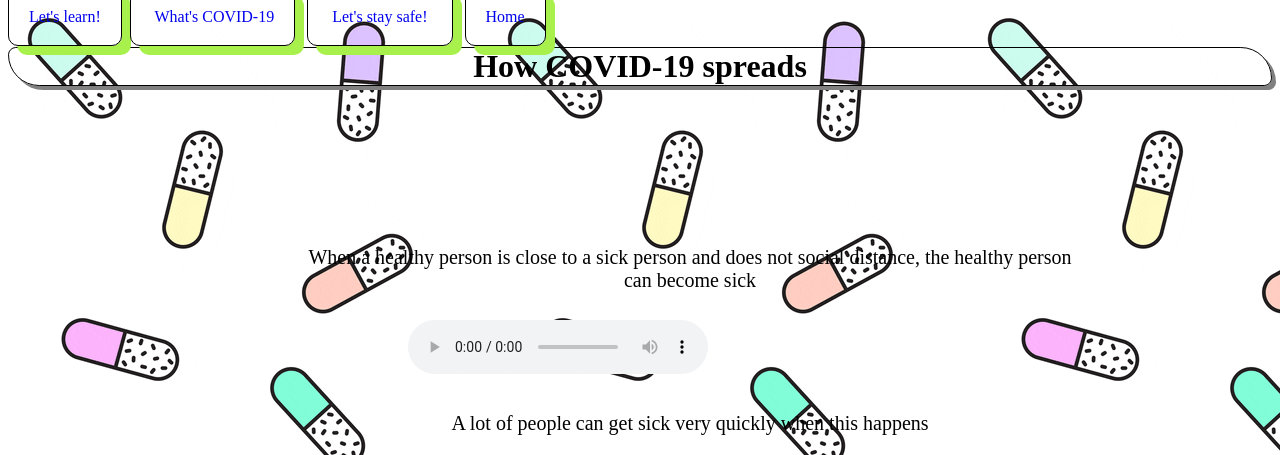
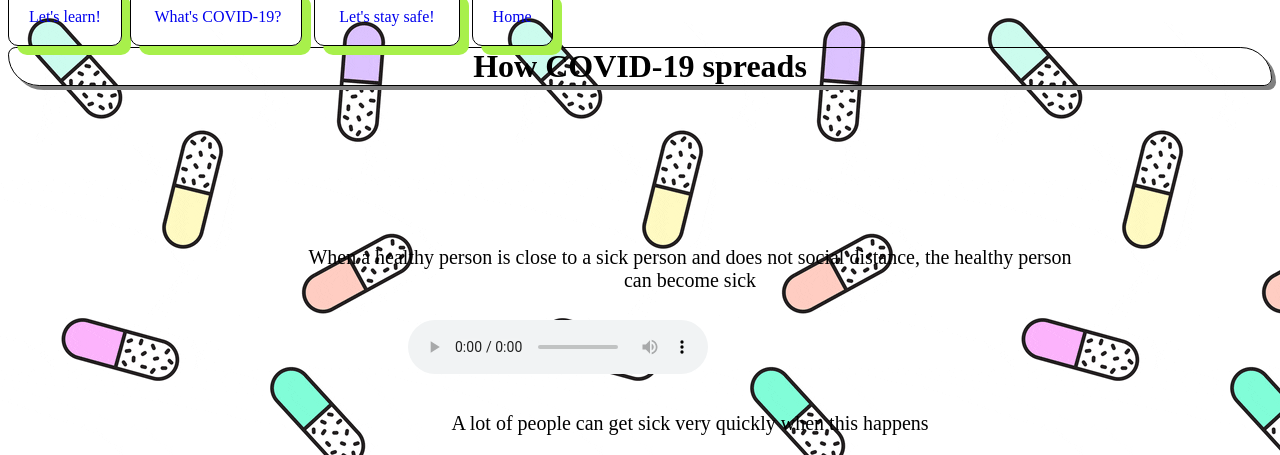
Before and after one commit to anushka018/covid-for-kids, a Jekyll site: the page learn2.html, which Jekyll copies as it is, in a window 1280 px wide. Shown: the top 455 px of the page. Built offline with Jekyll 4.4.1, drawn with Linux system fonts in a browser that asks for light colours; grey boxes are pictures that could not be loaded.

Commit message:
Update learn2.html

```diff
--- a/learn2.html
+++ b/learn2.html
@@ -6,7 +6,7 @@
 <body>
 
     <a href="lear.html" style=text-decoration:none; > Let's learn!</a>
-     <a href="COVID.html"style=text-decoration:none; > What's COVID-19</a>
+     <a href="COVID.html"style=text-decoration:none; > What's COVID-19?</a>
     <!--target="blank" makes it go to a new page-->
       <a href="safetyMeasures.html" style=text-decoration:none;> Let's stay safe! </a>
      <a href="index.html" style=text-decoration:none; >Home <br></a></li>
```
